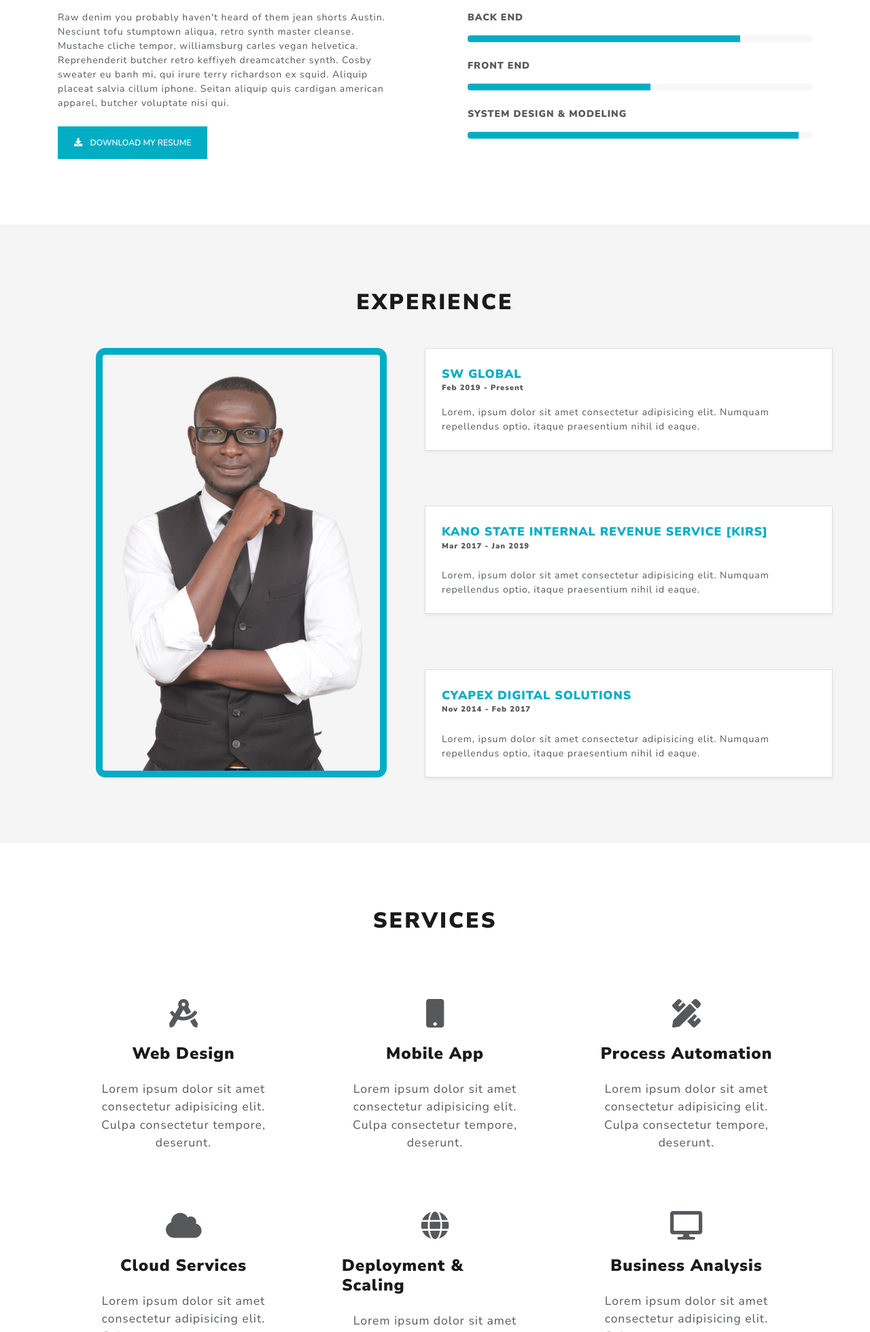
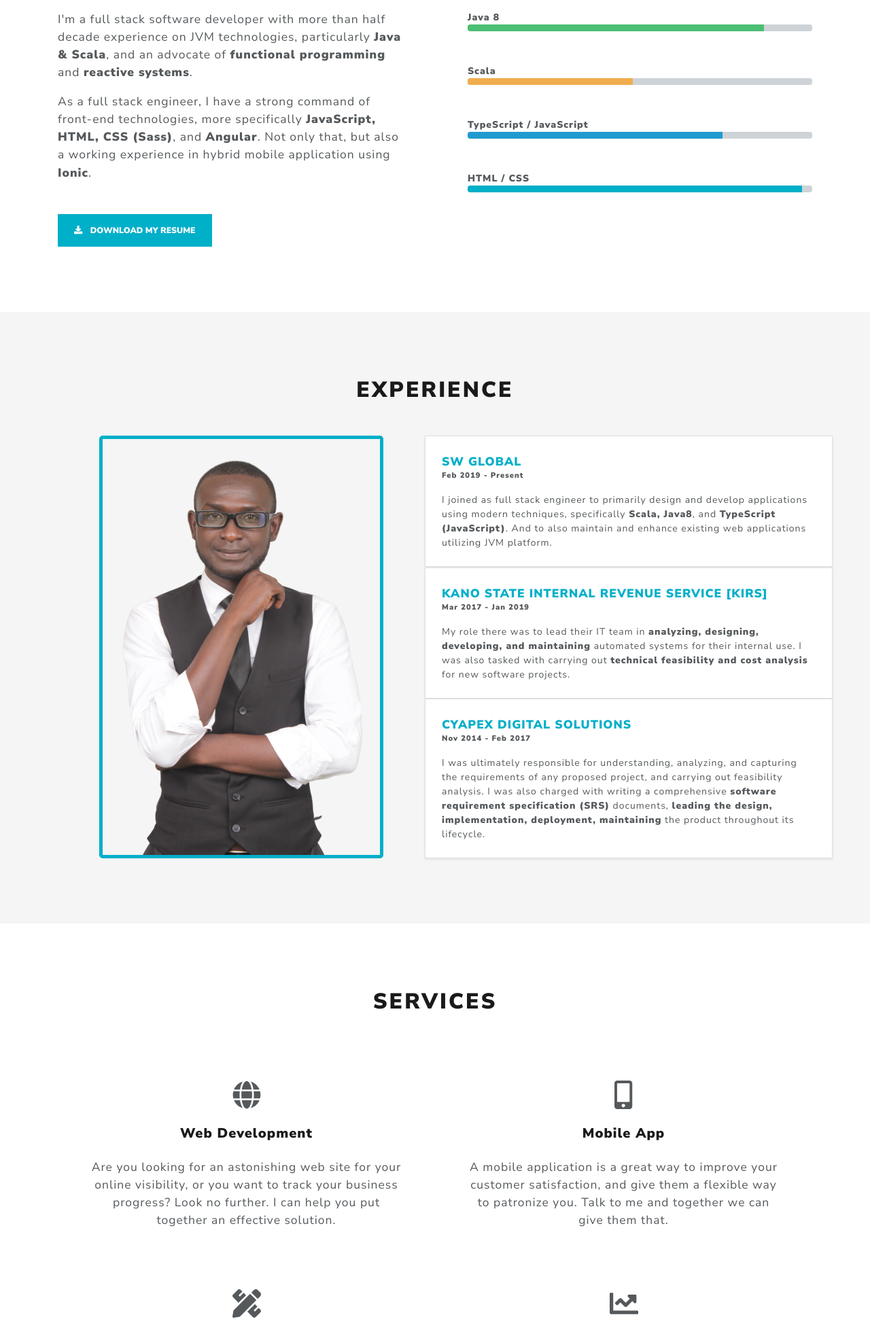
Before and after one commit to minjibir/tsauni, a website: page index.html in a window 1280 px wide. Shown: the part 840-2800 px from the top of the page at 68% size. Drawn offline with nearby package versions, Linux system fonts and the light colour scheme.

```diff
--- a/index.html
+++ b/index.html
@@ -3,14 +3,14 @@
 
 <head>
    <meta charset="utf-8">
-   <title>Tsauni</title>
+   <title>Jabir S. Minjibir</title>
    <meta name="viewport" content="width=device-width, initial-scale=1">
    <meta http-equiv="X-UA-Compatible" content="IE=edge" />
    <link rel="stylesheet" href="./assets/css/style.css">
    <script>
       var _gaq = _gaq || [];
       _gaq.push(['_setAccount', 'UA-23019901-1']);
-      _gaq.push(['_setDomainName', "bootswatch.com"]);
+      _gaq.push(['_setDomainName', "jabirminjibir.com"]);
       _gaq.push(['_setAllowLinker', true]);
       _gaq.push(['_trackPageview']);
 
@@ -27,7 +27,7 @@
 </head>
 
 <body>
-   <nav class="navbar navbar-expand-lg navbar-dark bg-primary fixed-top">
+   <nav class="navbar navbar-expand-lg navbar-dark bg-primary fixed-top shadow-sm">
       <div class="d-flex container justify-content-end">
          <a class="navbar-brand mr-auto" href="#"><span class="h2 text-white font-weight-bold">Jabir</span></a>
          <button class="navbar-toggler" type="button" data-toggle="collapse" data-target="#navbarColor01"
@@ -103,14 +103,19 @@
 
          <div class="row">
             <div class="col-12 col-md-6 pr-5">
-               <p class="mb-4">Raw denim you probably haven't heard of them jean shorts Austin. Nesciunt tofu stumptown
-                  aliqua, retro
-                  synth master cleanse. Mustache cliche tempor, williamsburg carles vegan helvetica. Reprehenderit
-                  butcher
-                  retro keffiyeh dreamcatcher synth. Cosby sweater eu banh mi, qui irure terry richardson ex squid.
-                  Aliquip
-                  placeat salvia cillum iphone. Seitan aliquip quis cardigan american apparel, butcher voluptate nisi
-                  qui.
+               <p class="lead">
+                  I'm a full stack software developer with more than half decade experience on JVM technologies,
+                  particularly <span class="font-weight-bold">Java & Scala</span>,
+                  and an advocate of <span class="font-weight-bold">functional programming</span> and
+                  <span class="font-weight-bold">reactive systems</span>.
+               </p>
+               <p class="lead mb-5">
+                  As a full stack engineer, I
+                  have
+                  a strong command
+                  of front-end technologies, more specifically <span class="font-weight-bold">JavaScript, HTML, CSS
+                     (Sass)</span>, and <span class="font-weight-bold">Angular</span>. Not only that, but also a working
+                  experience in hybrid mobile application using <span class="font-weight-bold">Ionic</span>.
                </p>
 
                <button class="btn btn-primary">
@@ -121,30 +126,39 @@
 
             <div class="col-12 col-md-6 pl-5">
                <div class="bs-components">
-                  <div class="bs-component mb-4">
-                     <p class="font-weight-bold text-uppercase" id="progress-animated">Back end</p>
-                     <div class="progress rounded" style="height: 10px;">
-                        <div class="progress-bar" role="progressbar" aria-valuenow="75" aria-valuemin="0"
-                           aria-valuemax="100" style="width: 79%;"></div>
+                  <div class="bs-component mb-5">
+                     <span class="font-weight-bold" id="progress-animated">Java 8</span>
+                     <div class="progress rounded bg-progress" style="height: 10px;">
+                        <div class="progress-bar bg-success" role="progressbar" aria-valuenow="75" aria-valuemin="0"
+                           aria-valuemax="100" style="width: 86%"></div>
                      </div>
                   </div>
 
-                  <div class="bs-component mb-4">
-                     <p class="font-weight-bold text-uppercase" id="progress-animated">Front end</p>
-                     <div class="progress rounded" style="height: 10px;">
+                  <div class="bs-component mb-5">
+                     <span class="font-weight-bold" id="progress-animated">Scala</span>
+                     <div class="progress rounded bg-progress" style="height: 10px;">
+                        <div class="progress-bar bg-warning" role="progressbar" aria-valuenow="75" aria-valuemin="0"
+                           aria-valuemax="100" style="width: 48%"></div>
+                     </div>
+                  </div>
+
+                  <div class="bs-component mb-5">
+                     <span class="font-weight-bold" id="progress-animated">TypeScript / JavaScript</span>
+                     <div class="progress rounded bg-progress" style="height: 10px;">
+                        <div class="progress-bar bg-info" role="progressbar" aria-valuenow="75" aria-valuemin="0"
+                           aria-valuemax="100" style="width: 74%"></div>
+                     </div>
+                  </div>
+
+                  <div class="bs-component mb-5">
+                     <span class="font-weight-bold" id="progress-animated">HTML / CSS</span>
+                     <div class="progress rounded bg-progress" style="height: 10px;">
                         <div class="progress-bar" role="progressbar" aria-valuenow="75" aria-valuemin="0"
-                           aria-valuemax="100" style="width: 53%"></div>
+                           aria-valuemax="100" style="width: 97%;"></div>
                      </div>
                   </div>
                </div>
 
-               <div class="bs-component mb-4">
-                  <p class="font-weight-bold text-uppercase" id="progress-animated">System Design & Modeling</p>
-                  <div class="progress rounded" style="height: 10px;">
-                     <div class="progress-bar" role="progressbar" aria-valuenow="75" aria-valuemin="0"
-                        aria-valuemax="100" style="width: 96%"></div>
-                  </div>
-               </div>
             </div>
          </div>
       </div>
@@ -168,24 +182,38 @@
                   <div class="row card shadow-sm p-4 align-self-start">
                      <p class="lead font-weight-bold text-uppercase text-primary mb-0">SW Global</p>
                      <small class="font-weight-bold mb-3">Feb 2019 - Present</small>
-                     Lorem, ipsum dolor sit amet consectetur adipisicing elit. Numquam repellendus optio, itaque
-                     praesentium nihil id eaque.
+                     <p class="mb-0">
+                        I joined as full stack engineer to primarily design and develop applications using
+                        modern techniques, specifically <span class="font-weight-bold">Scala, Java8</span>,
+                        and <span class="font-weight-bold">TypeScript (JavaScript)</span>.
+                        And to also maintain and enhance existing web applications utilizing JVM platform.
+                     </p>
                   </div>
 
                   <div class="row card shadow-sm p-4 align-self-center">
-                     <p class="lead font-weight-bold text-uppercase text-primary mb-0">Kano State Internal Revenue
-                        Service
-                        [KIRS]</p>
-                     <small class="font-weight-bold mb-4">Mar 2017 - Jan 2019</small>
-                     Lorem, ipsum dolor sit amet consectetur adipisicing elit. Numquam repellendus optio, itaque
-                     praesentium nihil id eaque.
+                     <p class="lead font-weight-bold text-uppercase text-primary mb-0">
+                        Kano State Internal Revenue Service [KIRS]
+                     </p>
+                     <small class="font-weight-bold mb-3">Mar 2017 - Jan 2019</small>
+                     <p class="mb-0">
+                        My role there was to lead their IT team in <span class="font-weight-bold">analyzing, designing,
+                           developing, and maintaining</span>
+                        automated systems for their internal use. I was also tasked with carrying out <span
+                           class="font-weight-bold">technical
+                           feasibility and cost analysis</span> for new software projects.
+                     </p>
                   </div>
 
                   <div class="row card shadow-sm p-4 align-self-end">
                      <p class="lead font-weight-bold text-uppercase text-primary mb-0">Cyapex Digital Solutions</p>
-                     <small class="font-weight-bold mb-4">Nov 2014 - Feb 2017</small>
-                     Lorem, ipsum dolor sit amet consectetur adipisicing elit. Numquam repellendus optio, itaque
-                     praesentium nihil id eaque.
+                     <small class="font-weight-bold mb-3">Nov 2014 - Feb 2017</small>
+                     <p class="mb-0">
+                        I was ultimately responsible for understanding, analyzing, and capturing the requirements of any
+                        proposed project, and carrying out feasibility analysis. I was also charged with writing a
+                        comprehensive <span class="font-weight-bold">software requirement specification (SRS)</span>
+                        documents, <span class="font-weight-bold">leading the design, implementation, deployment,
+                           maintaining</span> the product throughout its lifecycle.
+                     </p>
                   </div>
                </div>
 
@@ -203,96 +231,74 @@
 
          <div class="container pt-5">
             <div class="row justify-content-center">
-               <div class="col-12 col-md-6 col-lg-4 mb-5">
+
+               <div class="col-12 col-md-6 mb-5">
                   <div class="row justify-content-center">
-                     <i class="fa fa-drafting-compass fa-3x mb-4"></i>
+                     <i class="fa fa-globe fa-3x mb-4"></i>
                   </div>
 
                   <div class="row justify-content-center px-5 pb-4">
-                     <p class="h3 font-weight-bold mb-4">Web Design</p>
+                     <p class="h4 font-weight-bold mb-4">Web Development</p>
                      <p class="text-center lead">
-                        Lorem ipsum dolor sit amet consectetur adipisicing elit. Culpa consectetur tempore,
-                        deserunt.
+                        Are you looking for an astonishing web site for your online visibility, or you want to track
+                        your business progress?
+                        Look no further. I can help you put together an effective solution.
                      </p>
                   </div>
                </div>
 
-               <div class="col-12 col-md-6 col-lg-4 mb-5">
+               <div class="col-12 col-md-6 mb-5">
                   <div class="row justify-content-center">
-                     <i class="fa fa-mobile fa-3x mb-4"></i>
+                     <i class="fa fa-mobile-alt fa-3x mb-4"></i>
                   </div>
 
                   <div class="row justify-content-center px-5 pb-4">
-                     <p class="h3 font-weight-bold mb-4">Mobile App</p>
+                     <p class="h4 font-weight-bold mb-4">Mobile App</p>
                      <p class="text-center lead">
-                        Lorem ipsum dolor sit amet consectetur adipisicing elit. Culpa consectetur tempore,
-                        deserunt.
+                        A mobile application is a great way to improve your customer satisfaction, and give them a
+                        flexible way to patronize
+                        you. Talk to me and together we can give them that.
                      </p>
                   </div>
                </div>
 
-               <div class="col-12 col-md-6 col-lg-4 mb-5">
+               <div class="col-12 col-md-6 mb-5">
                   <div class="row justify-content-center">
                      <i class="fa fa-pencil-ruler fa-3x mb-4"></i>
                   </div>
 
                   <div class="row justify-content-center px-5 pb-4">
-                     <p class="h3 font-weight-bold mb-4">Process Automation</p>
+                     <p class="h4 font-weight-bold mb-4">System Design</p>
                      <p class="text-center lead">
-                        Lorem ipsum dolor sit amet consectetur adipisicing elit. Culpa consectetur tempore,
-                        deserunt.
+                        Chores can hold you down from focusing on your core business goal.
+                        Why not let help you craft an automated solution while you focus on growing your business.
+                        Just talk to me.
                      </p>
                   </div>
                </div>
 
-               <div class="col-12 col-md-6 col-lg-4 mb-5">
+               <div class="col-12 col-md-6 mb-5">
                   <div class="row justify-content-center">
-                     <i class="fa fa-cloud fa-3x mb-4"></i>
+                     <i class="fa fa-chart-line fa-3x mb-4"></i>
                   </div>
 
                   <div class="row justify-content-center px-5 pb-4">
-                     <p class="h3 font-weight-bold mb-4">Cloud Services</p>
+                     <p class="h4 font-weight-bold mb-4">Application Scaling</p>
                      <p class="text-center lead">
-                        Lorem ipsum dolor sit amet consectetur adipisicing elit. Culpa consectetur tempore,
-                        deserunt.
+                        Struggling with an increase in traffic and high service demand? If that describes you, then you
+                        are at the right place.
+                        Let's discuss further and have something amazing happen.
                      </p>
                   </div>
                </div>
 
-               <div class="col-12 col-md-6 col-lg-4 mb-5">
-                  <div class="row justify-content-center">
-                     <i class="fa fa-globe fa-3x mb-4"></i>
-                  </div>
-
-                  <div class="row justify-content-center px-5 pb-4">
-                     <p class="h3 font-weight-bold mb-4">Deployment & Scaling</p>
-                     <p class="text-center lead">
-                        Lorem ipsum dolor sit amet consectetur adipisicing elit. Culpa consectetur tempore,
-                        deserunt.
-                     </p>
-                  </div>
-               </div>
-
-               <div class="col-12 col-md-6 col-lg-4 mb-5">
-                  <div class="row justify-content-center">
-                     <i class="fa fa-desktop fa-3x mb-4"></i>
-                  </div>
-
-                  <div class="row justify-content-center px-5 pb-4">
-                     <p class="h3 font-weight-bold mb-4">Business Analysis</p>
-                     <p class="text-center lead">
-                        Lorem ipsum dolor sit amet consectetur adipisicing elit. Culpa consectetur tempore,
-                        deserunt.
-                     </p>
-                  </div>
-               </div>
             </div>
          </div>
       </div>
    </section>
 
    <!-- Portfolio -->
-   <section id="portfolio" class="bg-gray py-5 border-0">
+   <!-- <section id="portfolio" class="bg-gray py-5 border-0">
       <div class="container py-5">
          <h1 class="text-center font-weight-bold mb-5">Portfolio</h1>
          <ul class="nav nav-pills justify-content-center">
@@ -349,10 +355,10 @@
             </div>
          </div>
       </div>
-   </section>
+   </section> -->
 
    <!-- Contact -->
-   <section id="contact" class="bg-white py-5 border-0">
+   <!-- <section id="contact" class="bg-white py-5 border-0">
       <div class="container py-5">
          <h1 class="text-center font-weight-bold mb-5">Contact</h1>
          <form action="" class="form px-2 px-m-0">
@@ -379,24 +385,24 @@
             </div>
          </form>
       </div>
-   </section>
+   </section> -->
 
    <footer class="bg-footer">
       <div class="d-flex justify-content-center py-5 bg-dark text-light">
          <div class="col-12 col-md-4">
             <p class="text-center lead font-weight-bold">
-               <i class="fa fa-phone fa-2x"></i>
+               <i class="fa fa-mobile-alt fa-2x"></i>
                <span class="row justify-content-center">Mobile</span>
             </p>
-            <p class="text-center lead">(+234) 8032 175 464</p>
+            <p class="text-center">(+234) 8032 175 464</p>
          </div>
 
          <div class="col-12 col-md-4 border-left border-right">
             <p class="text-center lead font-weight-bold">
-               <i class="fa fa-map fa-2x"></i>
+               <i class="fas fa-map-marked-alt fa-2x"></i>
                <span class="row justify-content-center">Address</span>
             </p>
-            <p class="text-center lead">Lodoke Akintola Boulevard, Garki, Abuja</p>
+            <p class="text-center">Ladoke Akintola Boulevard, Garki, Abuja</p>
          </div>
 
          <div class="col-12 col-md-4">
@@ -405,12 +411,12 @@
                <i class="fa fa-envelope fa-2x"></i>
                <span class="row justify-content-center">Email</span>
             </p>
-            <p class="text-center lead">hello@jabirminjibir.com</p>
+            <p class="text-center">hello@jabirminjibir.com</p>
          </div>
       </div>
 
-      <div class="d-flex container justify-content-center pt-5 text-white">
-         <p class="">Copyrights &copy;<span id="year"></span>, All rights Reserved.</p>
+      <div class="d-flex container justify-content-center text-white pt-4 pb-2">
+         <small>Copyrights &copy;<span id="year"></span>, All rights Reserved.</small>
       </div>
    </footer>
 
--- a/scss/_hero.scss
+++ b/scss/_hero.scss
@@ -12,8 +12,9 @@
 }
 
 .half {
-  border: solid 10px $primary;
-  border-radius: 1em;
+  border: solid 5px $primary;
+  border-radius: 5px;
+  background-color: $gray;
 }
 
 .middle {
--- a/scss/style.scss
+++ b/scss/style.scss
@@ -29,7 +29,17 @@
   background: darken($dark, 7%);
 }
 
+.bg-progress {
+  background-color: lighten($dark, 60%);
+}
+
 .exp {
   height: 100%;
 }
+
+.navbar,
+.btn {
+  font-weight: bold;
+}
+
 @import "hero";
```
Also changed, not shown: assets/css/style.css, 1 other file.
